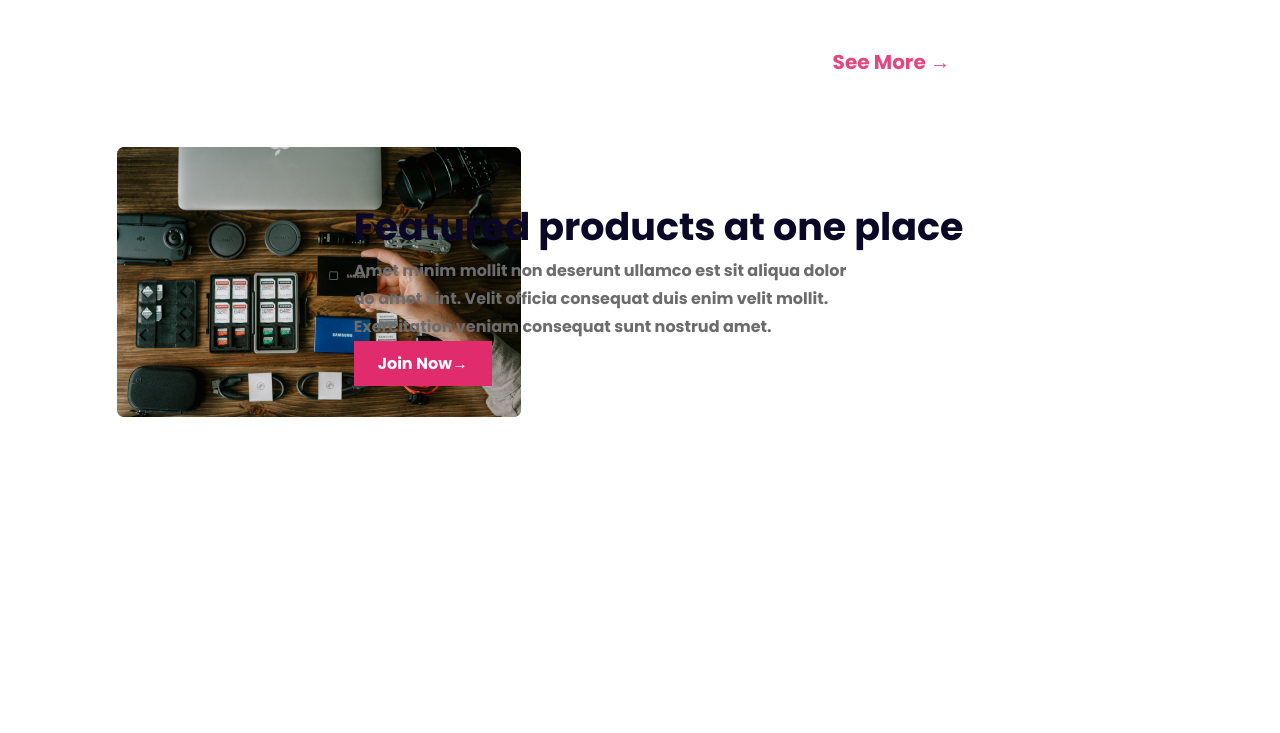
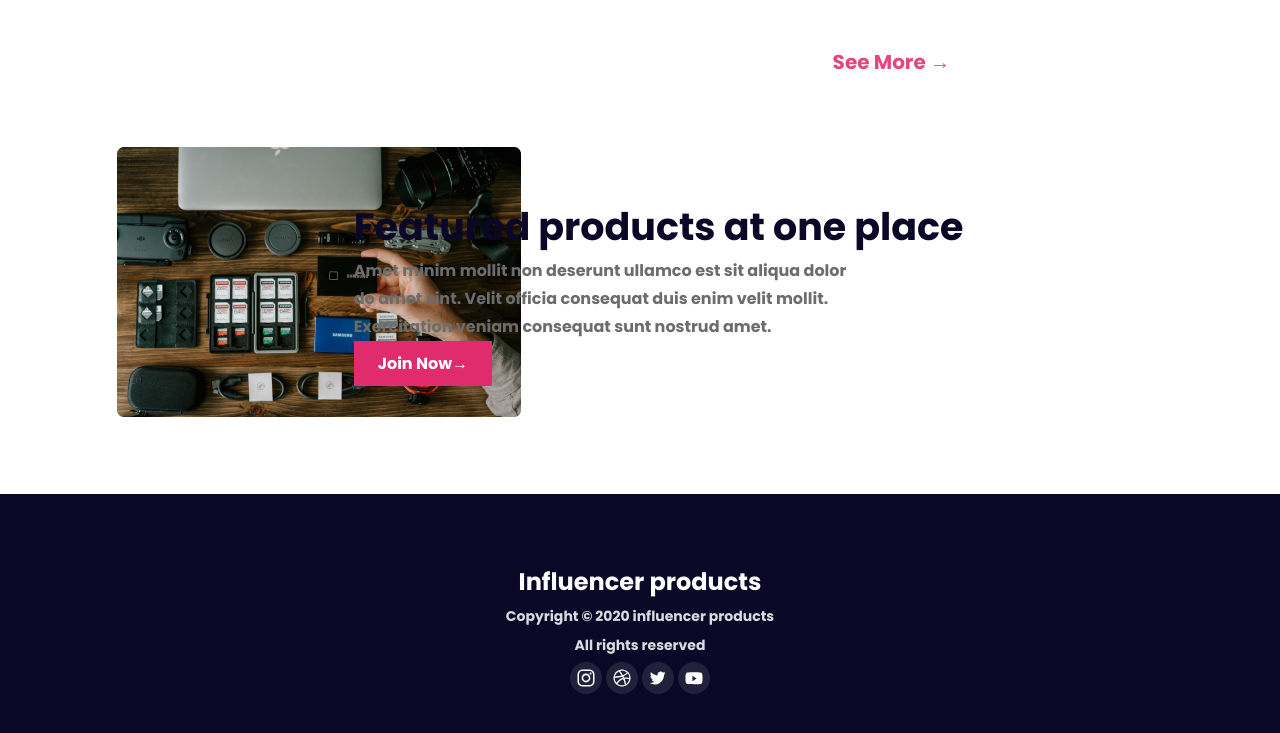
Before and after one commit to Bayzid004/influencer-gear-website, a plain HTML site: page index.html in a window 1280 px wide. Shown: the part 2521-3254 px from the top of the page. Before the commit the page ends 3015 px from the top, so only its background shows below. Drawn offline with Linux system fonts and the light colour scheme.

Commit message:
final commit push

```diff
--- a/index.html
+++ b/index.html
@@ -142,7 +142,19 @@
             </div>
         </section>
     </main>
-    <footer></footer>
+    <footer>
+        <div class="footer-content">
+            <h3>Influencer products</h3>
+            <p>Copyright © 2020  influencer products</p>
+            <p>All rights reserved</p>
+        </div>
+        <div class="footer-icons">
+            <img src="icons/Instagram.svg" alt="">
+            <img src="icons/Dribbble.svg" alt="">
+            <img src="icons/Twitter.svg" alt="">
+            <img src="icons/Youtube.svg" alt="">
+        </div>
+    </footer>
 </body>
 
 </html>
--- a/style/influ.css
+++ b/style/influ.css
@@ -161,10 +161,12 @@ button:hover {
     padding-top: 70px;
     padding-bottom: 70px;
 }
-.gear-image{
+
+.gear-image {
     position: relative;
     left: 50px;
 }
+
 .gear-content {
     position: relative;
     right: 250px;
@@ -203,6 +205,35 @@ button:hover {
 .gear-content button:hover {
     background-color: aqua;
     color: black;
+}
+
+/* footer style */
+
+footer {
+    background-color: #0A0826;
+    text-align: center;
+    padding-top: 70px;
+    padding-bottom: 70px;
+}
+
+footer h3 {
+    color: #FFF;
+    font-size: 24px;
+    font-style: normal;
+    font-weight: 700;
+    padding-bottom: 5px;
+}
+
+footer p {
+    color: var(--Text-Gray-300, #D9DBE1);
+    font-size: 14px;
+    font-weight: 700;
+    line-height: 24px;
+    padding-bottom: 5px;
+}
+.footer-icons image{
+    padding-left: 15px;
+    padding-right: 15px;
 }
 
 /* mobile devices */
```
Also changed, not shown: icons/Dribbble.svg (added), icons/Instagram.svg (added), icons/Twitter.svg (added), icons/Youtube.svg (added), 7 other files.
